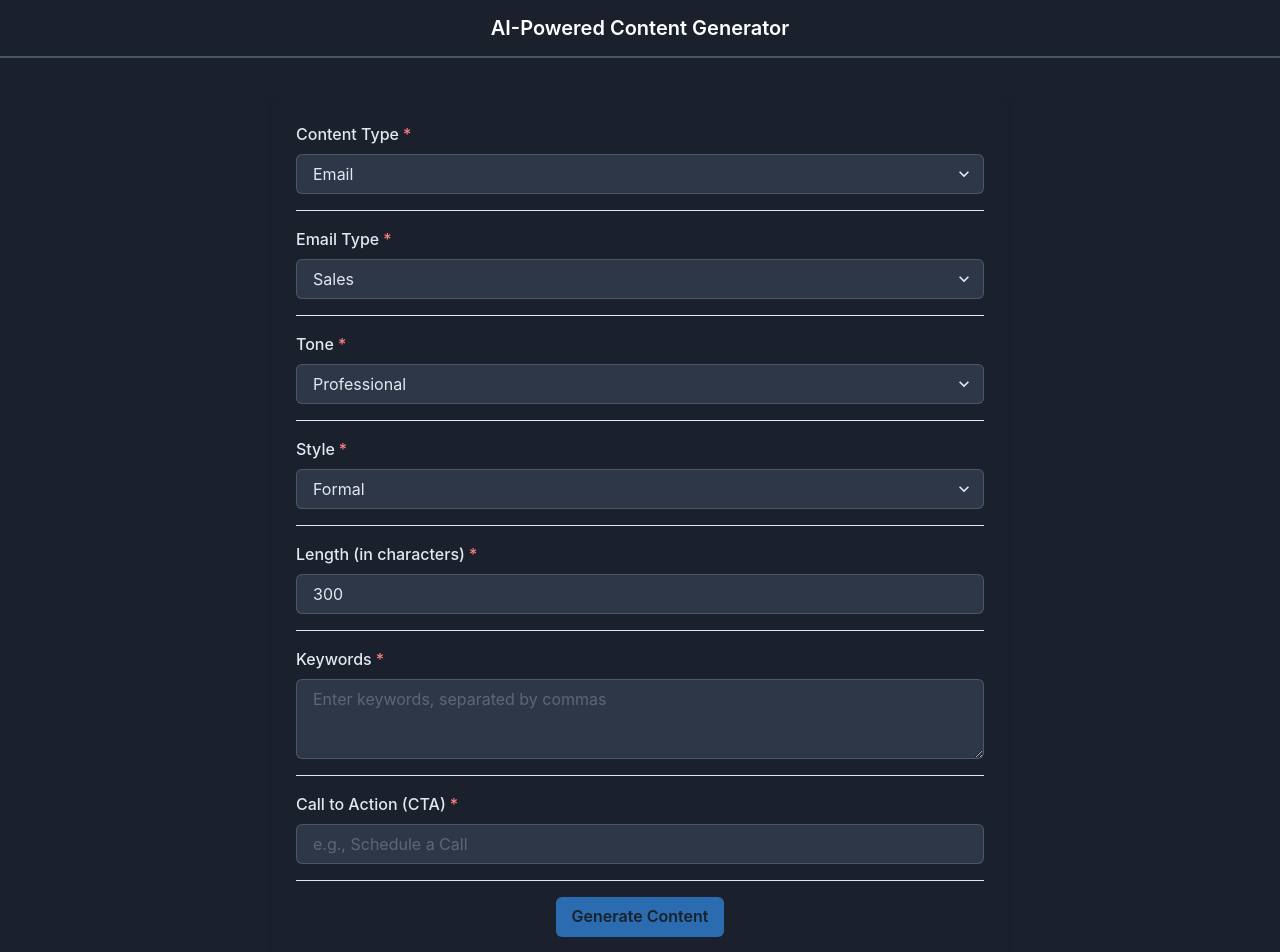
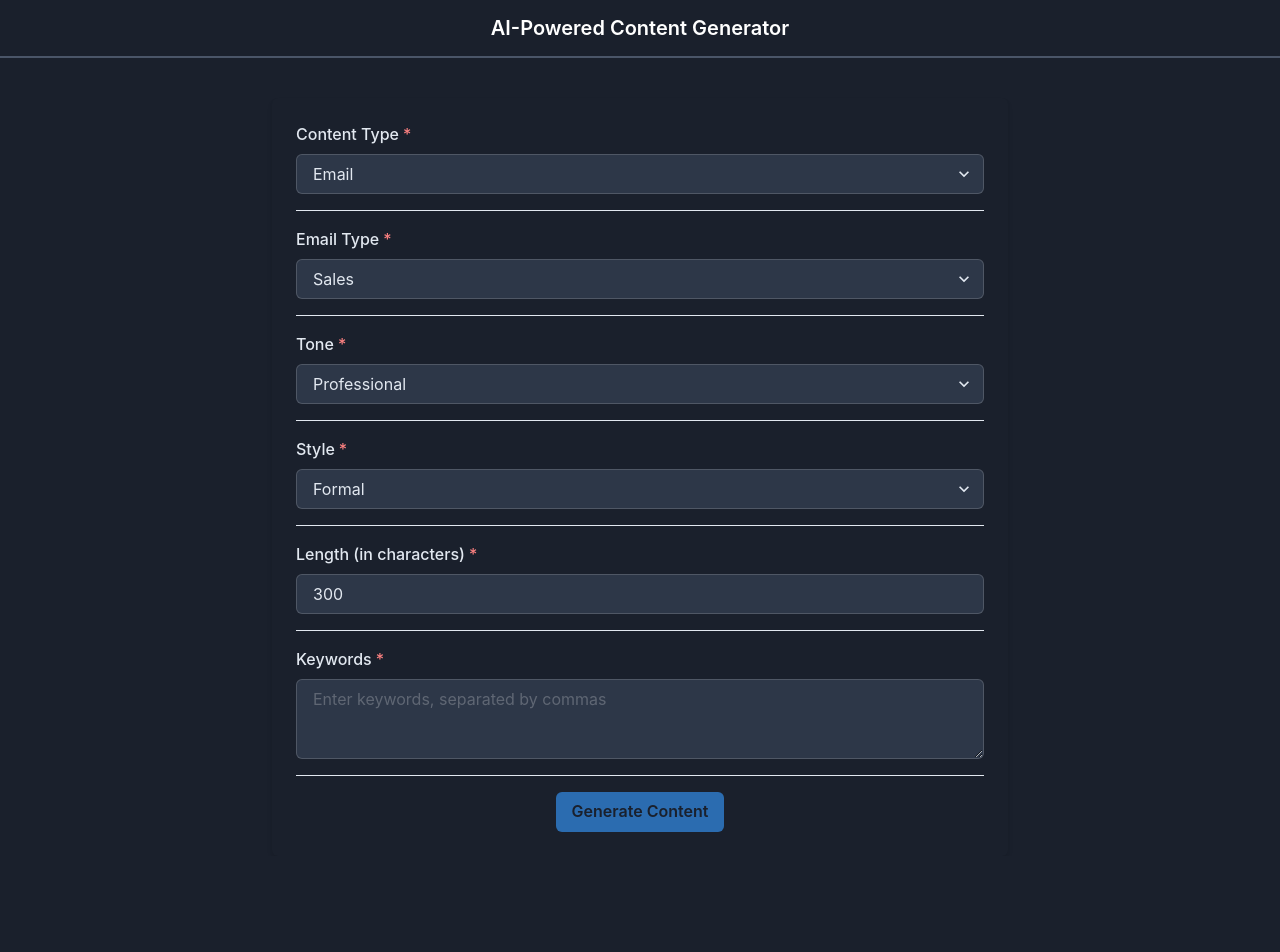
Before and after one commit to dhanyaaleena/ai_content_assistant, a Next.js app in the folder frontend/: page / in a window 1280 px wide. Shown: the top 952 px of the page. After the commit the page ends 856 px from the top, so only its background shows below. Built offline with nearby package versions, Linux system fonts and the light colour scheme; no server answers.

Commit message:
removed cta from email

```diff
--- a/frontend/components/ContentForm.js
+++ b/frontend/components/ContentForm.js
@@ -39,7 +39,6 @@ const ContentForm = () => {
     emailType: "Sales",           // Default email type
     socialMediaType: "Instagram", // Default social media platform
     keywords: "",                 // Default keywords
-    cta: "",                      // Default CTA (only for email)
     mentions: "",                 // Default mentions for social media
     style: "formal",              // Default style
   });
@@ -61,7 +60,6 @@ const ContentForm = () => {
           email_type: formData.contentType === "email" ? formData.emailType : undefined,
           social_media_type: formData.contentType === "social_media" ? formData.socialMediaType : undefined,
           keywords: formData.keywords.split(",").map((keyword) => keyword.trim()),
-          cta: formData.contentType === "email" ? formData.cta : undefined,
           mentions: formData.contentType === "social_media" ? formData.mentions.split(",").map((mention) => mention.trim()) : undefined,
           style: formData.style,
         },
@@ -220,24 +218,6 @@ const ContentForm = () => {
               />
             </FormControl>
 
-            {/* CTA Input (only for email) */}
-            {formData.contentType === "email" && (
-              <FormControl isRequired>
-                <FormLabel>Call to Action (CTA)</FormLabel>
-                <Input
-                  type="text"
-                  name="cta"
-                  value={formData.cta}
-                  onChange={handleChange}
-                  placeholder="e.g., Schedule a Call"
-                  required
-                  bg="inputBg"
-                  color="text"
-                  _focus={{ bg: "inputFocusBg" }}
-                />
-              </FormControl>
-            )}
-
             {/* Mentions for Social Media */}
             {formData.contentType === "social_media" && (
               <FormControl>
```
Also changed, not shown: 2 other files (tests, documents, lock files or other folders).
